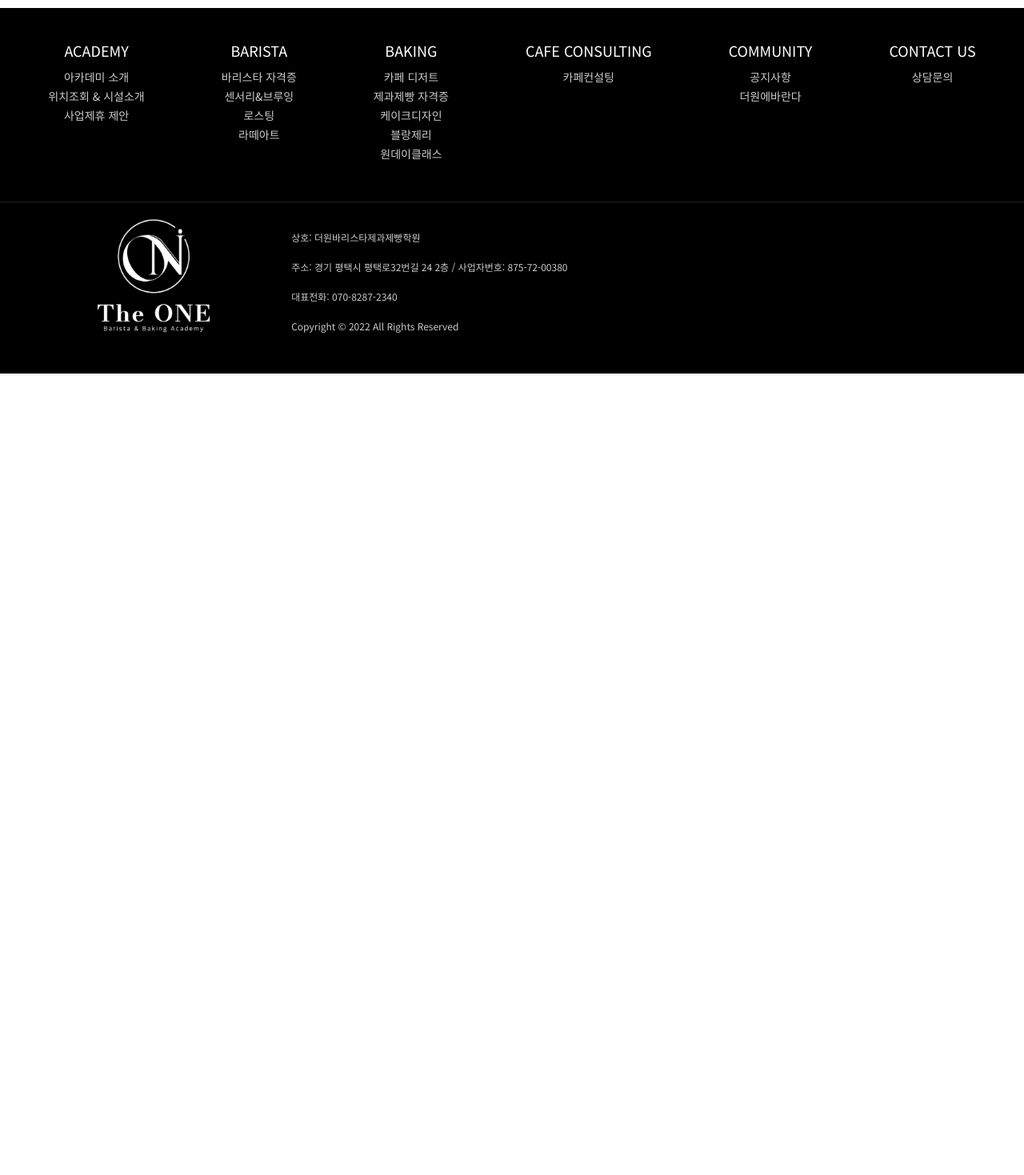
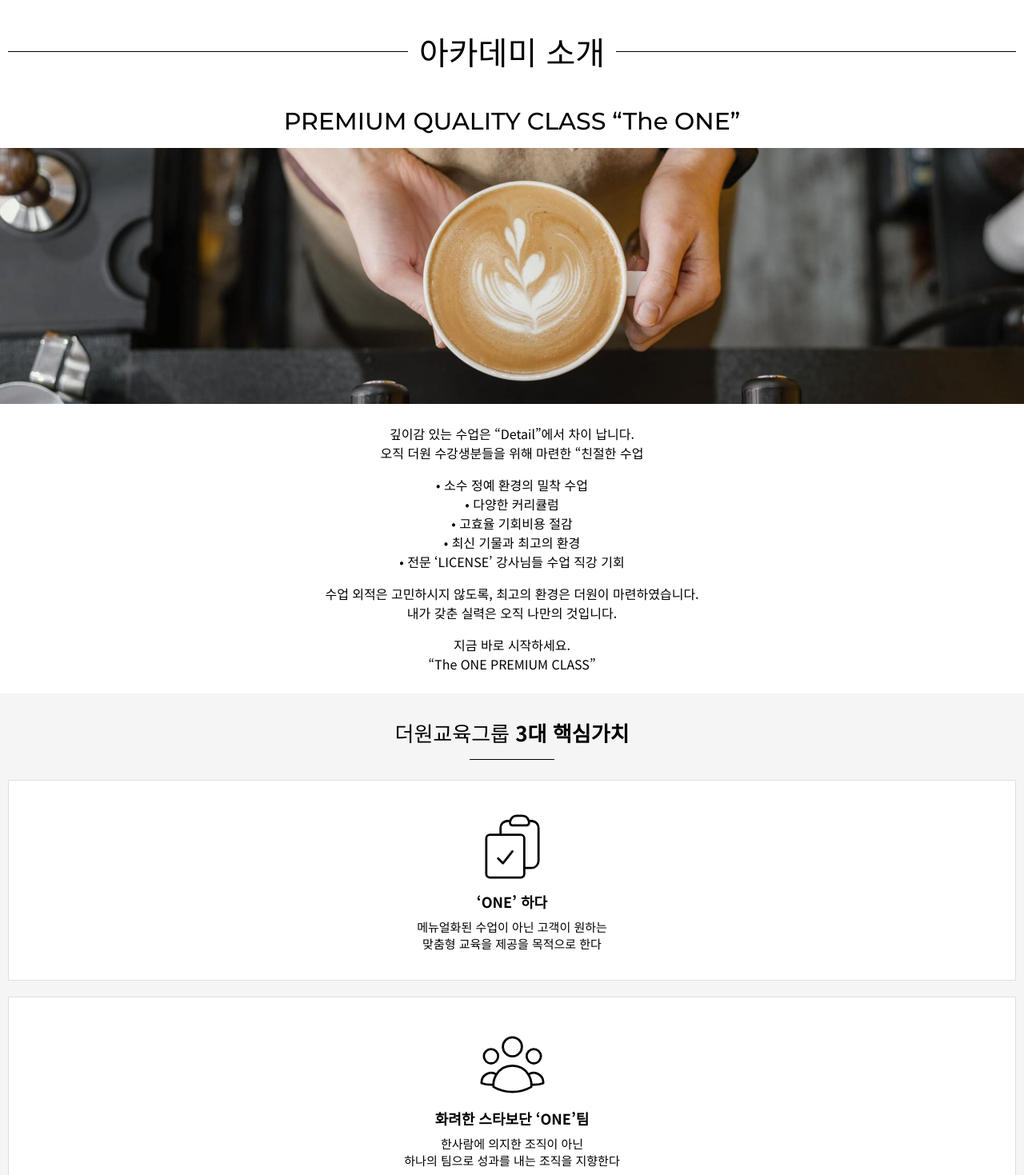
Before and after one commit to nam1554/theone-academy, a Next.js app: page /academy in a window 1280 px wide. Shown: the part 481-1950 px from the top of the page at 80% size. Before the commit the page ends 948 px from the top, so only its background shows below. Built offline with nearby package versions, Linux system fonts and the light colour scheme.

Commit message:
feat: 아카데미 소개 작업 완료

```diff
--- a/app/academy/page.tsx
+++ b/app/academy/page.tsx
@@ -1,6 +1,19 @@
 import MenuBox from "@/components/MenuBox";
 import TitleBox from "@/components/TitleBox";
-import { MENU_CATEGORY, NAVIGATION } from "@/constants/constants";
+import { MENU_CATEGORY, MENU_NAME, NAVIGATION } from "@/constants/constants";
+import { Handshake } from "@/public/svgs";
+import { classNames } from "@/utils/utils";
+import {
+  ClipboardDocumentCheckIcon,
+  UserGroupIcon,
+} from "@heroicons/react/24/outline";
+import { Montserrat } from "next/font/google";
+import Image from "next/image";
+
+const montserrat = Montserrat({
+  subsets: ["latin"],
+  weight: ["100", "300", "400", "500", "700", "900"],
+});
 
 export default function Page() {
   const menus = NAVIGATION.filter(
@@ -25,7 +38,122 @@ export default function Page() {
         ) : null}
       </section>
       <section>
-        <div></div>
+        <div className="max-w-7xl mx-auto">
+          <div className="p-10pxr">
+            <div className="py-15pxr">
+              <span
+                className="flex justify-center items-center w-full mx-auto
+            before:block before:border-t before:content-[''] before:border-black before:grow
+            after:block after:border-t after:content-[''] after:border-black after:grow"
+              >
+                <h1 className="text-24pxr font-medium mx-14pxr md:text-32pxr lg:text-40pxr">
+                  {MENU_NAME.아카데미소개}
+                </h1>
+              </span>
+            </div>
+          </div>
+          <div className="p-15pxr flex justify-center">
+            <h2
+              className={classNames(
+                montserrat.className,
+                "text-16pxr font-medium md:text-23pxr lg:text-30pxr"
+              )}
+            >
+              PREMIUM QUALITY CLASS “The ONE”
+            </h2>
+          </div>
+          <div className="mb-10pxr">
+            <div className="relative h-28 md:h-52 lg:h-80">
+              <Image
+                src={"/images/academy/introuduce_menu_img_1.jpeg"}
+                fill
+                sizes="100vw"
+                style={{
+                  objectFit: "cover",
+                }}
+                alt="아카데미 소개 중간 이미지"
+              />
+            </div>
+          </div>
+          <div className="p-15pxr">
+            <div className="flex flex-col justify-center text-12pxr space-y-4 md:text-16pxr">
+              <div className="text-center">
+                <p>깊이감 있는 수업은 “Detail”에서 차이 납니다.</p>
+                <p>오직 더원 수강생분들을 위해 마련한 “친절한 수업</p>
+              </div>
+              <div className="text-center">
+                <p>• 소수 정예 환경의 밀착 수업</p>
+                <p>• 다양한 커리큘럼</p>
+                <p>• 고효율 기회비용 절감</p>
+                <p>• 최신 기물과 최고의 환경</p>
+                <p>• 전문 ‘LICENSE’ 강사님들 수업 직강 기회</p>
+              </div>
+              <div className="text-center">
+                <p>
+                  수업 외적은 고민하시지 않도록, 최고의 환경은 더원이
+                  마련하였습니다.
+                </p>
+                <p>내가 갖춘 실력은 오직 나만의 것입니다.</p>
+              </div>
+              <div className="text-center">
+                <p>지금 바로 시작하세요.</p>
+                <p>“The ONE PREMIUM CLASS”</p>
+              </div>
+            </div>
+          </div>
+        </div>
+      </section>
+      <section>
+        <div className="mt-10pxr py-30pxr bg-gray-100 flex flex-col justify-center">
+          <h2 className="text-18pxr text-center md:text-24pxr lg:text-26pxr">
+            더원교육그룹&nbsp;
+            <span className="font-semibold">3대 핵심가치</span>
+          </h2>
+          <div className="py-15pxr flex justify-center">
+            <span className="w-1/3 border-t border-black md:h-1/6 lg:w-1/12"></span>
+          </div>
+          <div className="m-10pxr px-15pxr py-35pxr flex flex-col justify-center bg-white border border-gray-300 space-y-2">
+            <div className="flex justify-center">
+              <ClipboardDocumentCheckIcon className="w-85pxr stroke-[0.7] md:w-95pxr" />
+            </div>
+            <div className="text-16pxr text-center font-bold md:text-18pxr">
+              ‘ONE’ 하다
+            </div>
+            <div className="text-13pxr text-center md:text-15pxr">
+              메뉴얼화된 수업이 아닌 고객이 원하는
+              <br />
+              맞춤형 교육을 제공을 목적으로 한다
+            </div>
+          </div>
+          <div className="m-10pxr px-15pxr py-35pxr flex flex-col justify-center bg-white border border-gray-300 space-y-2">
+            <div className="flex justify-center">
+              <UserGroupIcon className="w-85pxr stroke-[0.7] md:w-95pxr" />
+            </div>
+            <div className="text-16pxr text-center font-bold md:text-18pxr">
+              화려한 스타보단 ‘ONE’팀
+            </div>
+            <div className="text-13pxr text-center md:text-15pxr">
+              한사람에 의지한 조직이 아닌
+              <br />
+              하나의 팀으로 성과를 내는 조직을 지향한다
+            </div>
+          </div>
+          <div className="m-10pxr px-15pxr py-35pxr flex flex-col justify-center bg-white border border-gray-300 space-y-2">
+            <div className="flex justify-center">
+              <div className="relative w-85pxr h-85pxr stroke-[1] md:w-95pxr  md:h-95pxr">
+                <Image src={Handshake} fill priority alt="Logo" />
+              </div>
+            </div>
+            <div className="text-16pxr text-center font-bold md:text-18pxr">
+              ‘ONE’ TO ONE
+            </div>
+            <div className="text-13pxr text-center md:text-15pxr">
+              직원과 고객 한분한분 만족과
+              <br />
+              발전을 도모한다
+            </div>
+          </div>
+        </div>
       </section>
     </main>
   );
--- a/public/svgs/index.ts
+++ b/public/svgs/index.ts
@@ -1,3 +1,4 @@
 import Logo from "./logo.svg";
+import Handshake from "./handshake.svg";
 
-export { Logo };
+export { Logo, Handshake };
```
Also changed, not shown: public/images/academy/introuduce_menu_img_1.jpeg (added), public/svgs/handshake.svg (added).
